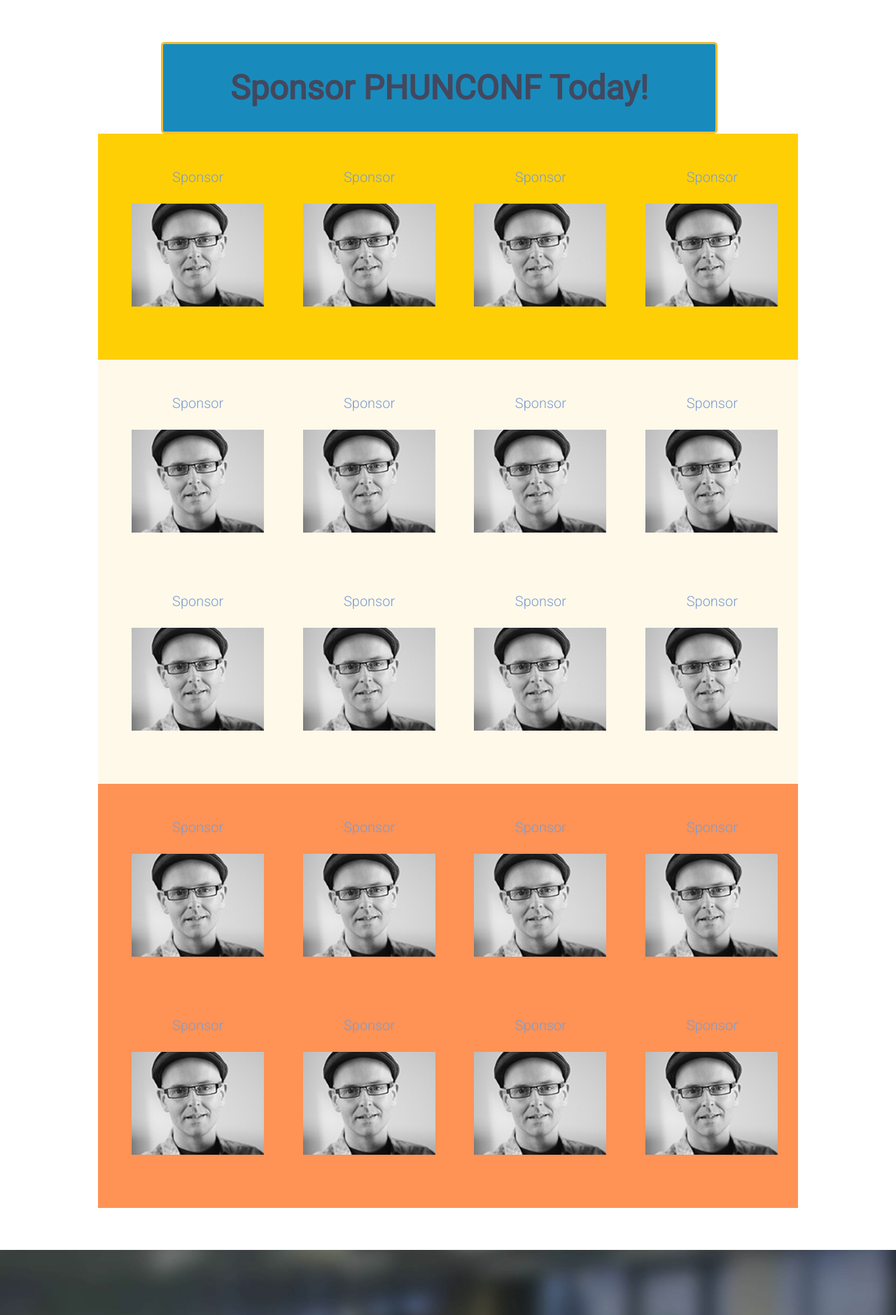
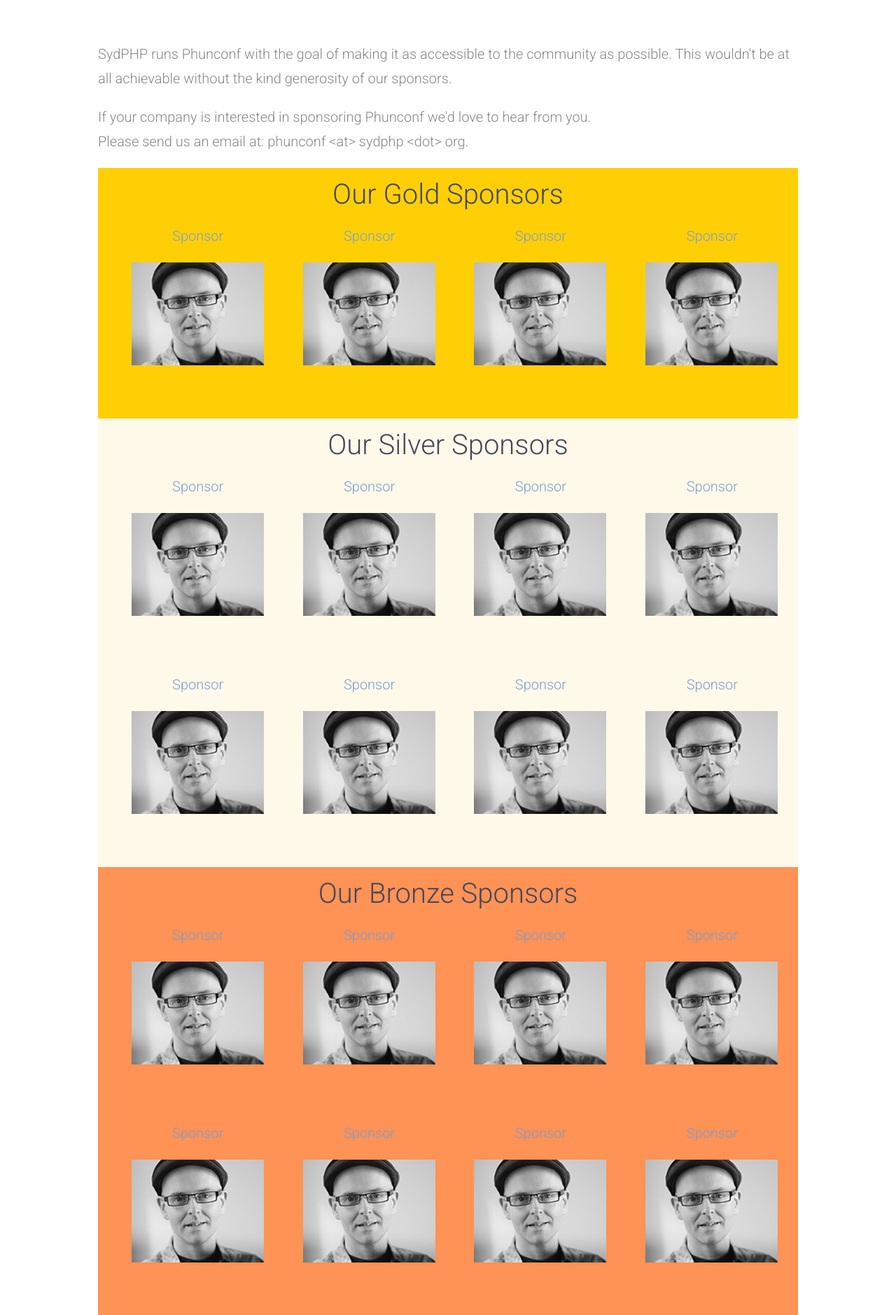
Before and after one commit to sydphp/phunconf.org, a PHP site: page /sponsors in a window 1280 px wide. Shown: the part 123-2002 px from the top of the page at 70% size. Run offline with PHP 8.4, Linux system fonts and the light colour scheme.

Commit message:
Replaced button with text and added titles to each sponsorship tier

```diff
--- a/pages/sponsors.phtml
+++ b/pages/sponsors.phtml
@@ -2,17 +2,29 @@
 <div id="main">
 
     <div class="container">
-        <section>
+
+        <p>
+            SydPHP runs Phunconf with the goal of making it as accessible to the community as possible.  This wouldn't be at all achievable without the kind generosity of our sponsors.
+        </p>
+
+        <p>
+            If your company is interested in sponsoring Phunconf we'd love to hear from you.<br>Please send us an email at: phunconf &lt;at&gt; sydphp &lt;dot&gt; org.
+        </p>
+
+        <?php /* <section>
             <div id="sponsorNow" class="u12">
                 <a href="#" target="_blank" class="button">Sponsor PHUNCONF Today!</a>
             </div>
-        </section>
+        </section>*/ ?>
+
+
     </div>
 
     <div class="container">
 
         <div class="container sponsor gold-sponsor">
             <section>
+                <h1>Our Gold Sponsors</h1>
                 <ul class="featured">
                     <li><p><a href="company-url">Sponsor</a></p>
                         <a href="company-url">
@@ -39,6 +51,7 @@
         </div>
         <div class="container sponsor silver-sponsor">
             <section>
+                <h1>Our Silver Sponsors</h1>
                 <ul class="featured">
                     <li><p><a href="company-url">Sponsor</a></p>
                         <a href="company-url">
@@ -85,6 +98,7 @@
         </div>
         <div class="container sponsor bronze-sponsor">
             <section>
+                <h1>Our Bronze Sponsors</h1>
                 <ul class="featured">
                     <li><p><a href="company-url">Sponsor</a></p>
                         <a href="company-url">
--- a/public/css/style.css
+++ b/public/css/style.css
@@ -1144,7 +1144,8 @@ table.default tbody
 {
     color: #ffcf06;
 }
-#intro header h1 {
+#intro header h1,
+section h1 {
     font-size: 2em;
 }
 #intro header h3 {
```
